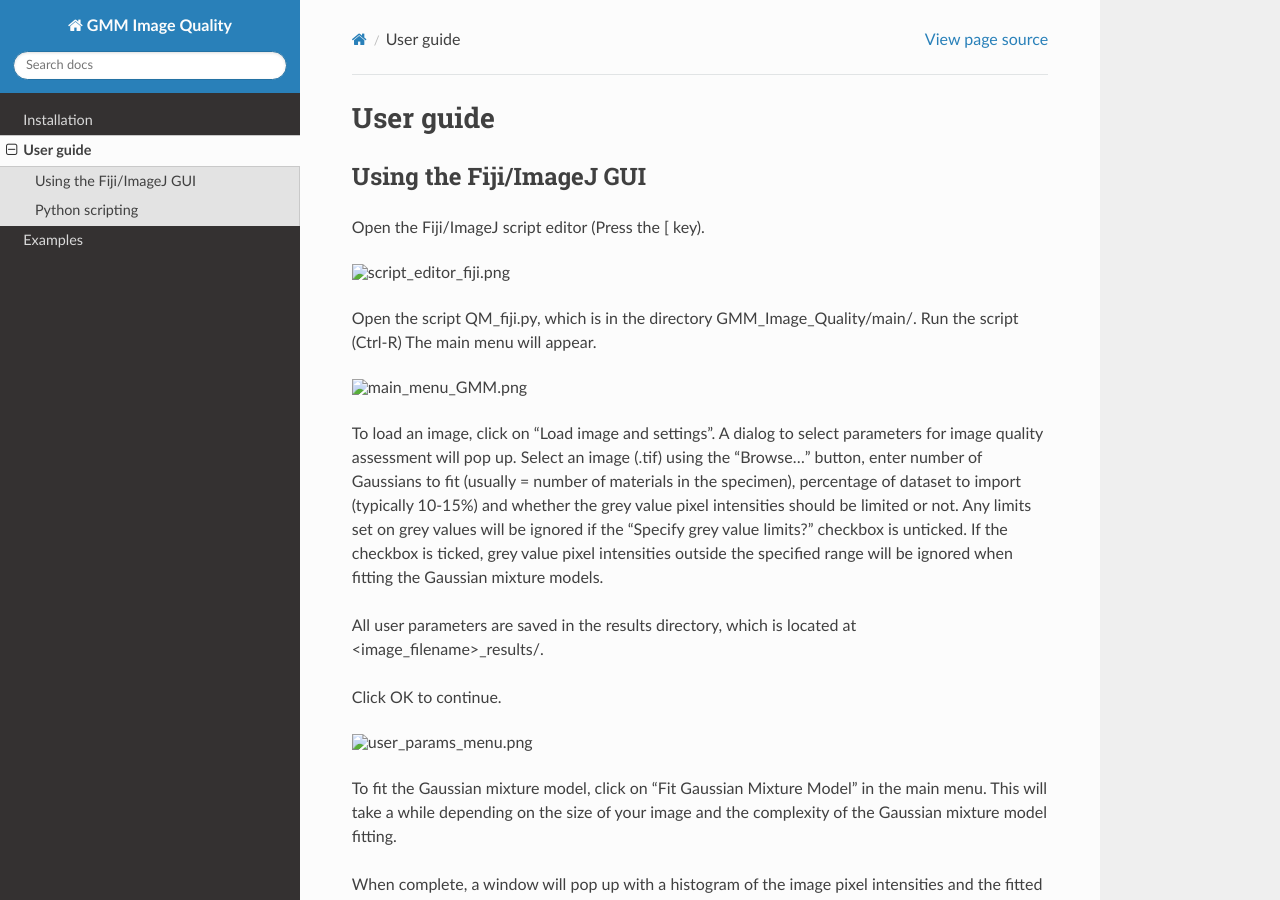
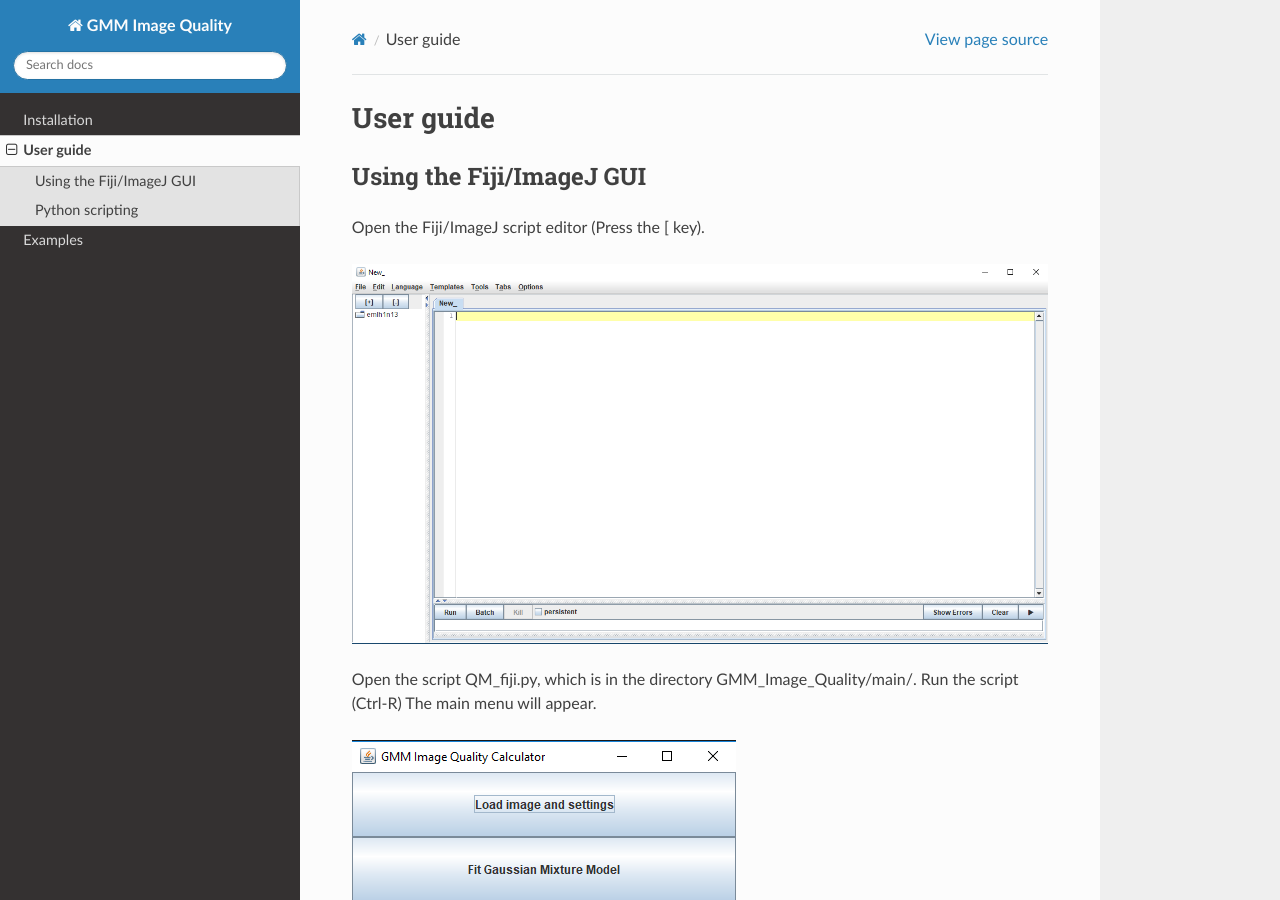
Before and after one commit to elainehoml/GMM_Image_Quality, a Sphinx documentation site: the page built from docs/userguide.rst, in a window 1280 px wide and 900 px high. Built offline with Sphinx 7.4.7 and the Read the Docs theme 2.0.0, drawn with Linux system fonts in a browser that asks for light colours.

Commit message:
changed file extensions to .PNG

```diff
--- a/docs/installation.rst
+++ b/docs/installation.rst
@@ -26,7 +26,7 @@ If you are comfortable with Git, navigate to a directory of your choice and clon
 
 Alternatively, the repository can be downloaded as a .zip file from https://github.com/elainehoml/GMM_Image_Quality.
 
-.. image:: download_zip_git.png
+.. image:: download_zip_git.PNG
 
 You will have to unzip the download to a directory of your choice.
 
@@ -43,7 +43,7 @@ Please ensure that you **add Python to PATH** so that Python scripts can be run
 
 To test if this requirement is satisfied, open a command prompt window and type 'python'
 
-.. image:: cmd_python_path.png
+.. image:: cmd_python_path.PNG
 
 Python virtual environment
 --------------------------
--- a/docs/userguide.rst
+++ b/docs/userguide.rst
@@ -7,12 +7,12 @@ Using the Fiji/ImageJ GUI
 
 Open the Fiji/ImageJ script editor (Press the [ key).
 
-.. image:: script_editor_fiji.png
+.. image:: script_editor_fiji.PNG
 
 Open the script QM_fiji.py, which is in the directory GMM_Image_Quality/main/. Run the script (Ctrl-R)
 The main menu will appear.
 
-.. image:: main_menu_GMM.png
+.. image:: main_menu_GMM.PNG
 
 To load an image, click on "Load image and settings". A dialog to select parameters for image quality assessment will pop up.
 Select an image (.tif) using the "Browse..." button, enter number of Gaussians to fit (usually = number of materials in the specimen), percentage of dataset to import (typically 10-15%) and whether the grey value pixel intensities should be limited or not. Any limits set on grey values will be ignored if the "Specify grey value limits?" checkbox is unticked. If the checkbox is ticked, grey value pixel intensities outside the specified range will be ignored when fitting the Gaussian mixture models.
@@ -21,18 +21,18 @@ All user parameters are saved in the results directory, which is located at <ima
 
 Click OK to continue.
 
-.. image:: user_params_menu.png
+.. image:: user_params_menu.PNG
 
 To fit the Gaussian mixture model, click on "Fit Gaussian Mixture Model" in the main menu. This will take a while depending on the size of your image and the complexity of the Gaussian mixture model fitting.
 
 When complete, a window will pop up with a histogram of the image pixel intensities and the fitted Gaussian components.
 
-.. image:: example_histo.png
+.. image:: example_histo.PNG
 
 Close the window to continue. (The histogram will be saved in the results directory)
 The results of the Gaussian mixture model fitting, user parameters and results directory will be printed to output in the Fiji script editor.
 
-.. image:: example_output.png
+.. image:: example_output.PNG
 
 To view the calculated SNR and CNR as a ResultsTable in Fiji, click on "Show SNR and CNR as Results Table". These results are automatically saved as .csv files in the results directory.
 
@@ -46,11 +46,11 @@ The equations to calculate SNR and CNR are shown below:
 
 where mu is the mean and sigma is the standard deviation of the fitted Gaussian.
 
-.. image:: example_SNR_CNR_RT.png
+.. image:: example_SNR_CNR_RT.PNG
 
 To check which materials correspond to each Gaussian component, click on "Show thresholded stack". Virtual stacks of the image will open with the pixel intensities thresholded to the mean of each Gaussian component +/- 1 x standard deviation of the component. The thresholded image can be saved with the selected pixels highlighted if required (File > Save As > Jpeg...).
 
-.. image:: example_thresholded.png
+.. image:: example_thresholded.PNG
 
 Python scripting
 ----------------
```
